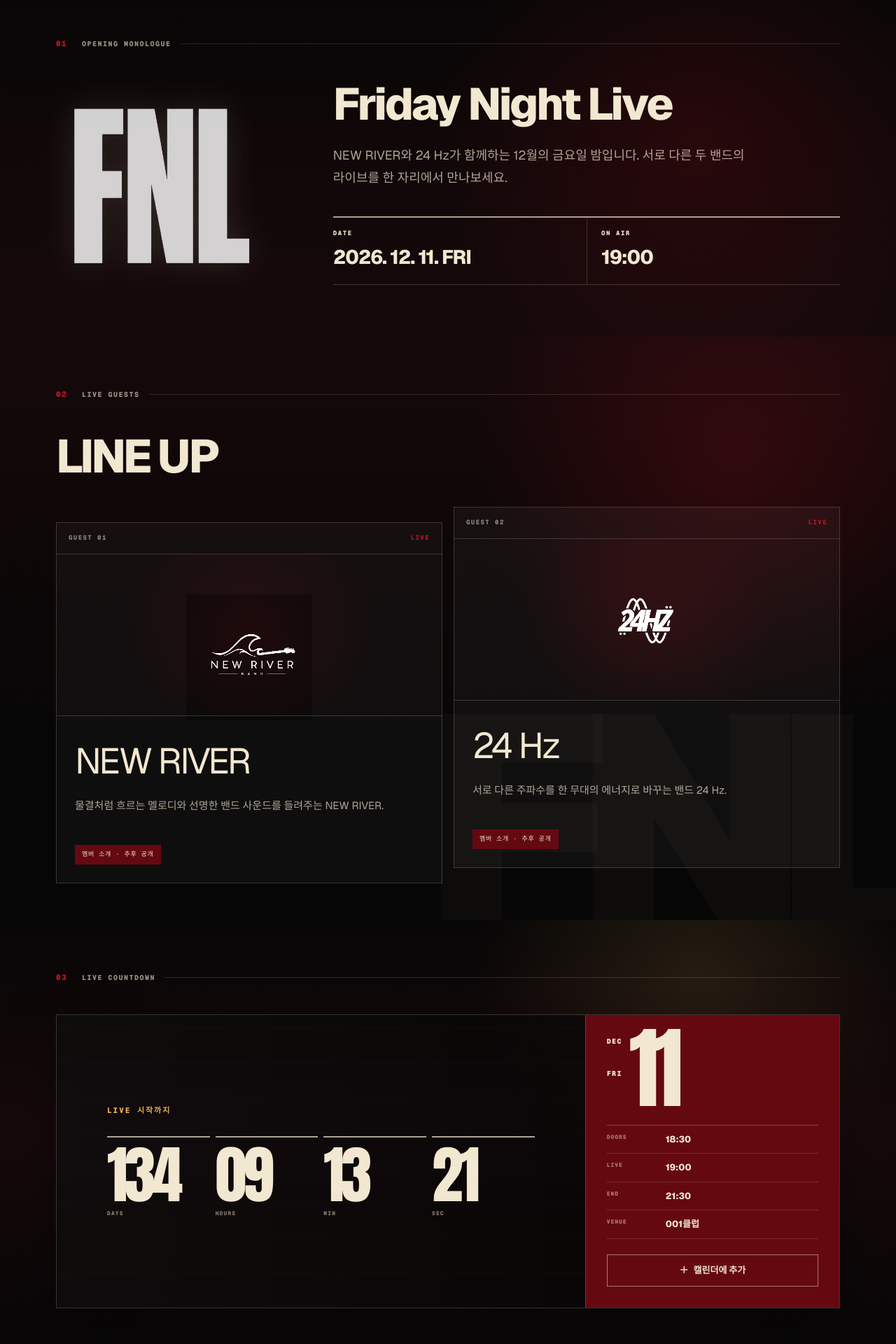
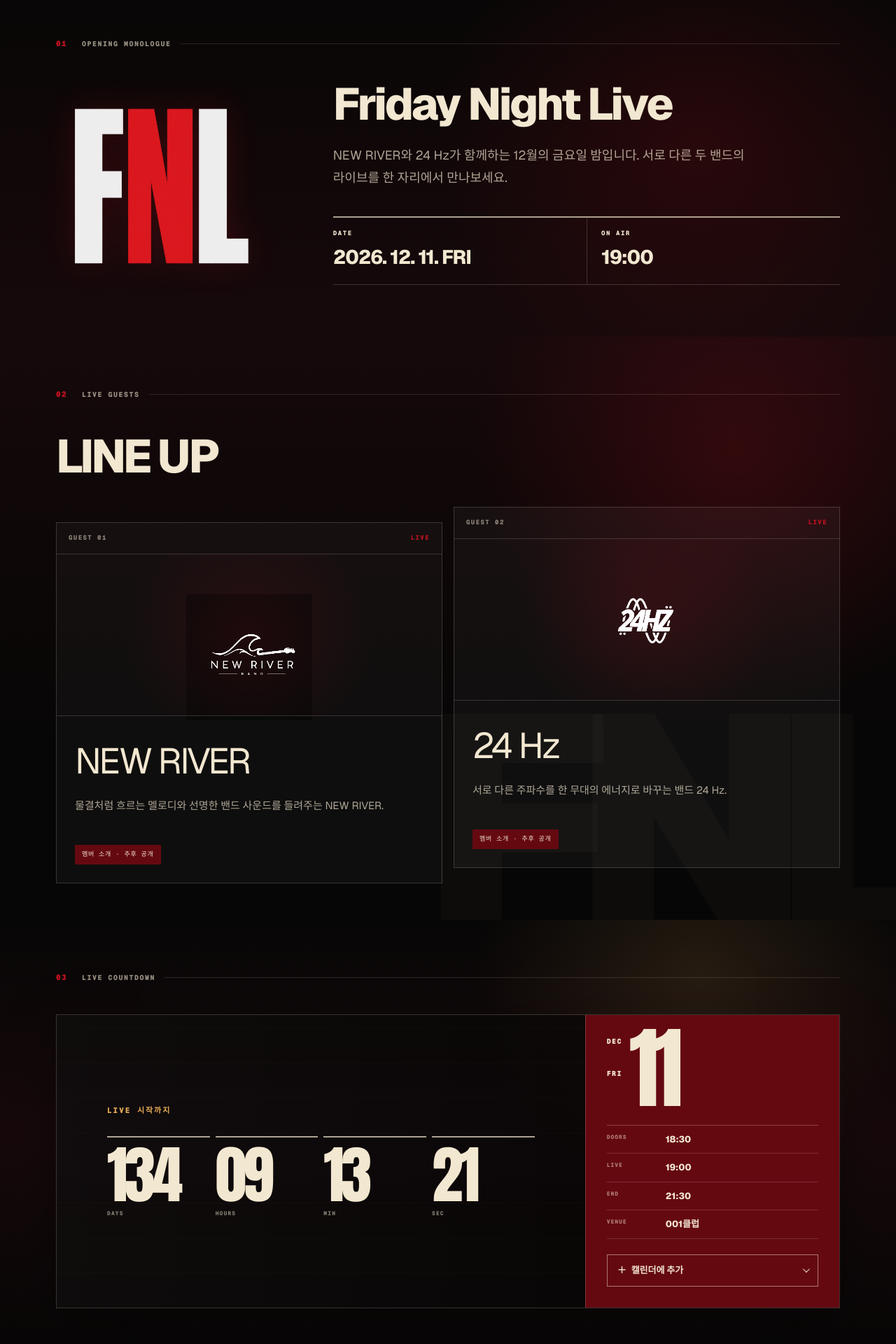
Before and after one commit to hyugrad/tband-winter-concert, a Next.js app: page / in a window 1280 px wide. Shown: the part 820-2740 px from the top of the page at 70% size. Built offline with nearby package versions, Linux system fonts and the light colour scheme.

Commit message:
Add calendar provider options and red FNL mark (#17)

```diff
--- a/app/fnl.css
+++ b/app/fnl.css
@@ -566,8 +566,8 @@
   width: min(100%, 330px);
   height: auto;
   justify-self: center;
-  opacity: 0.82;
-  filter: brightness(1.2) drop-shadow(0 0 24px rgba(242, 231, 208, 0.16));
+  opacity: 0.94;
+  filter: drop-shadow(0 0 24px rgba(193, 18, 31, 0.2));
 }
 
 .fnl-about-copy h2 {
@@ -729,8 +729,61 @@
 .fnl-schedule-date dl div { display: grid; grid-template-columns: 72px 1fr; gap: 12px; padding: 10px 0; border-bottom: 1px solid rgba(242, 231, 208, 0.16); }
 .fnl-schedule-date dt { color: rgba(242, 231, 208, 0.52); font-family: var(--font-geist-mono), monospace; font-size: 8px; font-weight: 800; letter-spacing: 0.12em; }
 .fnl-schedule-date dd { margin: 0; font-size: 13px; font-weight: 780; }
-.fnl-schedule-date > a { display: inline-flex; min-height: 46px; margin-top: 22px; align-items: center; justify-content: center; gap: 7px; border: 1px solid rgba(242, 231, 208, 0.5); font-size: 13px; font-weight: 760; transition: background-color 220ms ease, color 220ms ease, border-color 220ms ease; }
-.fnl-schedule-date > a:hover { border-color: var(--fnl-ivory); background: var(--fnl-ivory); color: var(--fnl-red-dark); }
+
+.fnl-calendar-menu { margin-top: 22px; }
+
+.fnl-calendar-menu > summary {
+  display: grid;
+  min-height: 46px;
+  grid-template-columns: auto 1fr auto;
+  align-items: center;
+  gap: 7px;
+  border: 1px solid rgba(242, 231, 208, 0.5);
+  padding: 0 14px;
+  cursor: pointer;
+  font-size: 13px;
+  font-weight: 760;
+  list-style: none;
+  transition: background-color 220ms ease, color 220ms ease, border-color 220ms ease;
+}
+
+.fnl-calendar-menu > summary::-webkit-details-marker { display: none; }
+.fnl-calendar-menu > summary:hover,
+.fnl-calendar-menu[open] > summary { border-color: var(--fnl-ivory); background: var(--fnl-ivory); color: var(--fnl-red-dark); }
+
+.fnl-calendar-menu > summary i {
+  width: 7px;
+  height: 7px;
+  border-right: 1px solid currentColor;
+  border-bottom: 1px solid currentColor;
+  transform: rotate(45deg) translateY(-2px);
+  transition: transform 180ms ease;
+}
+
+.fnl-calendar-menu[open] > summary i { transform: rotate(225deg) translate(-2px, -2px); }
+
+.fnl-calendar-options {
+  display: grid;
+  border-right: 1px solid rgba(242, 231, 208, 0.28);
+  border-bottom: 1px solid rgba(242, 231, 208, 0.28);
+  border-left: 1px solid rgba(242, 231, 208, 0.28);
+}
+
+.fnl-calendar-options a {
+  display: flex;
+  min-width: 0;
+  align-items: center;
+  justify-content: space-between;
+  gap: 12px;
+  padding: 12px 13px;
+  background: rgba(7, 6, 6, 0.16);
+  transition: background-color 180ms ease, color 180ms ease;
+}
+
+.fnl-calendar-options a + a { border-top: 1px solid rgba(242, 231, 208, 0.16); }
+.fnl-calendar-options a:hover { background: rgba(242, 231, 208, 0.12); }
+.fnl-calendar-options strong { font-size: 11px; }
+.fnl-calendar-options span { color: rgba(242, 231, 208, 0.56); font-family: var(--font-geist-mono), monospace; font-size: 7px; letter-spacing: 0.04em; text-align: right; }
 
 .fnl-bands .fnl-section-heading { margin-bottom: 38px; }
 
--- a/app/page.tsx
+++ b/app/page.tsx
@@ -3,6 +3,30 @@ import { bands, encore, event, setlists } from "./content";
 import { EventCountdown } from "./event-countdown";
 import { ScrollExperience } from "./scroll-experience";
 import { VenueActions } from "./venue-actions";
+
+const calendarTitle = "FNL — Friday Night Live";
+const calendarDescription = "NEW RIVER × 24 Hz 합동공연";
+const calendarLocation = `${event.venue}, ${event.address}`;
+const googleCalendarUrl = `https://calendar.google.com/calendar/render?${new URLSearchParams(
+  {
+    action: "TEMPLATE",
+    text: calendarTitle,
+    dates: "20261211T100000Z/20261211T123000Z",
+    details: calendarDescription,
+    location: calendarLocation,
+  },
+).toString()}`;
+const outlookCalendarUrl = `https://outlook.live.com/calendar/0/deeplink/compose?${new URLSearchParams(
+  {
+    path: "/calendar/action/compose",
+    rru: "addevent",
+    subject: calendarTitle,
+    startdt: "2026-12-11T10:00:00Z",
+    enddt: "2026-12-11T12:30:00Z",
+    body: calendarDescription,
+    location: calendarLocation,
+  },
+).toString()}`;
 
 const faqs = [
   {
@@ -132,7 +156,7 @@ export default function Home() {
           <div className="fnl-about-grid">
             <img
               className="fnl-about-mark"
-              src={`${basePath}/assets/fnl/logo-white.webp`}
+              src={`${basePath}/assets/fnl/logo-red.webp`}
               alt=""
               width="1100"
               height="1000"
@@ -217,10 +241,27 @@ export default function Home() {
                 <div><dt>END</dt><dd>{event.expectedEnd}</dd></div>
                 <div><dt>VENUE</dt><dd>{event.venue}</dd></div>
               </dl>
-              <a href={`${basePath}/fnl-2026.ics`} download>
-                <span aria-hidden="true">＋</span>
-                캘린더에 추가
-              </a>
+              <details className="fnl-calendar-menu">
+                <summary>
+                  <span aria-hidden="true">＋</span>
+                  캘린더에 추가
+                  <i aria-hidden="true" />
+                </summary>
+                <div className="fnl-calendar-options">
+                  <a href={googleCalendarUrl} target="_blank" rel="noreferrer">
+                    <strong>Google Calendar</strong>
+                    <span>새 탭에서 일정 만들기 ↗</span>
+                  </a>
+                  <a href={`${basePath}/fnl-2026.ics`} download>
+                    <strong>Apple · 기본 캘린더</strong>
+                    <span>일정 파일로 추가하기 ↓</span>
+                  </a>
+                  <a href={outlookCalendarUrl} target="_blank" rel="noreferrer">
+                    <strong>Outlook</strong>
+                    <span>새 탭에서 일정 만들기 ↗</span>
+                  </a>
+                </div>
+              </details>
             </div>
           </div>
         </section>
```
Also changed, not shown: 1 other file (tests, documents, lock files or other folders).
